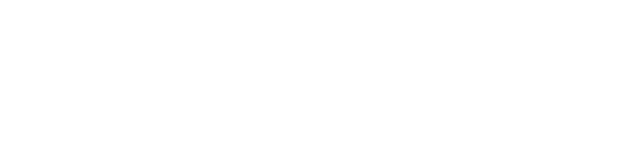
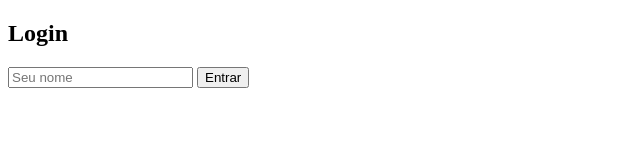
Before and after one commit to Pedroo07/Chat-js, a plain HTML site: page frontend/index.html in a window 1280 px wide. Shown: the whole page, without its empty margins (0-640 px from the left). Drawn offline with Linux system fonts and the light colour scheme.

Commit message:
Criando estrutura basica Html

```diff
--- a/frontend/index.html
+++ b/frontend/index.html
@@ -7,6 +7,16 @@
     <title>Chat-Online</title>
 </head>
 <body>
+    <main class="container">
+        <section class="login">
+            <h2>Login</h2>
+            <form class="login_form">
+                <input type="text" class="login__input" placeholder="Seu nome" required>
+                <button type="submit" class="login_button">Entrar</button>
+            </form>
+        </section>
+
+    </main>
     <script src="script.js"></script>
 </body>
 </html>
```
